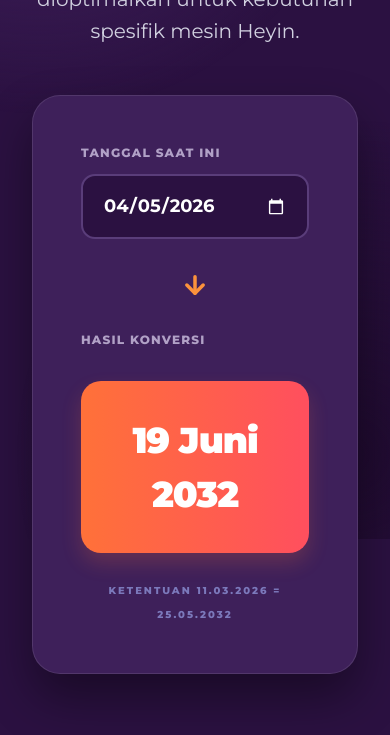
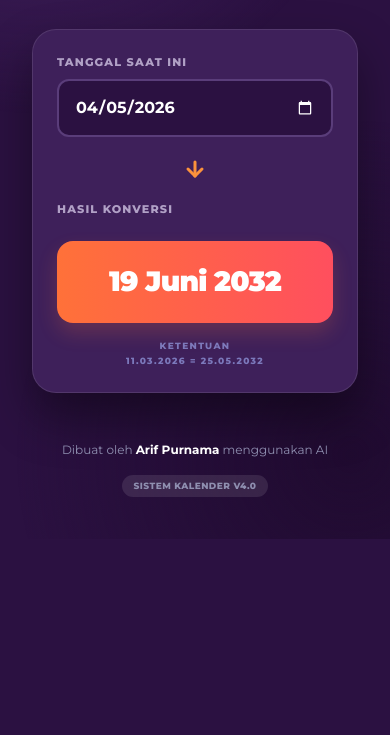
Before and after one commit to arifpurnama/heyin-date, a plain HTML site: page index.html in a window 390 px wide. Shown: the part 305-1040 px from the top of the page. After the commit the page ends 844 px from the top, so only its background shows below. Drawn offline with nearby package versions, Linux system fonts and the light colour scheme.

Commit message:
responsive

```diff
--- a/index.html
+++ b/index.html
@@ -26,6 +26,7 @@
             align-items: center;
             justify-content: center;
             min-height: 100vh;
+            padding: 1rem;
         }
 
         .fx-background {
@@ -42,42 +43,53 @@
         .container-box {
             max-width: 900px;
             width: 100%;
-            padding: 2rem;
+            padding: 1rem;
             text-align: center;
         }
 
         /* Hero Text - Metropolis Bold Style */
         .hero-title {
             font-weight: 900;
-            font-size: clamp(2.5rem, 8vw, 4.5rem);
-            line-height: 1.05;
+            font-size: clamp(2rem, 10vw, 4.5rem);
+            line-height: 1.1;
             letter-spacing: -0.05em;
-            margin-bottom: 1.5rem;
+            margin-bottom: 1rem;
         }
 
         .hero-subtitle {
-            font-size: 1.25rem;
+            font-size: clamp(1rem, 4vw, 1.25rem);
             font-weight: 400;
             color: #d1d1e0;
             max-width: 600px;
-            margin: 0 auto 3rem;
-            line-height: 1.6;
+            margin: 0 auto 2rem;
+            line-height: 1.5;
         }
 
         .fx-card {
             background-color: var(--fx-ink-light);
-            border-radius: 28px;
-            padding: 3rem;
+            border-radius: 24px;
+            padding: 2rem;
             box-shadow: 0 24px 48px rgba(0,0,0,0.4);
             text-align: left;
             border: 1px solid rgba(255,255,255,0.1);
+            width: 100%;
+        }
+
+        /* Penyesuaian padding untuk mobile */
+        @media (max-width: 640px) {
+            .fx-card {
+                padding: 1.5rem;
+            }
+            .result-date {
+                font-size: 1.75rem !important;
+            }
         }
 
         .fx-input-label {
             display: block;
             font-weight: 800;
-            font-size: 0.75rem;
-            margin-bottom: 0.75rem;
+            font-size: 0.7rem;
+            margin-bottom: 0.5rem;
             color: #b1a1c6;
             text-transform: uppercase;
             letter-spacing: 0.1em;
@@ -87,12 +99,13 @@
             width: 100%;
             background-color: var(--fx-ink);
             border: 2px solid #5a3d7a;
-            border-radius: 14px;
-            padding: 1rem 1.25rem;
+            border-radius: 12px;
+            padding: 0.875rem 1rem;
             color: white;
-            font-size: 1.125rem;
+            font-size: 1rem;
             font-weight: 700;
             transition: all 0.2s ease;
+            -webkit-appearance: none; /* Reset gaya default di iOS */
         }
 
         .fx-input:focus {
@@ -103,9 +116,9 @@
 
         .fx-result {
             background: linear-gradient(90deg, #ff7139, #ff4f5e);
-            border-radius: 20px;
-            padding: 2rem;
-            margin-top: 2rem;
+            border-radius: 16px;
+            padding: 1.5rem;
+            margin-top: 1.5rem;
             color: white;
             text-align: center;
             box-shadow: 0 10px 20px rgba(255, 113, 57, 0.2);
@@ -115,11 +128,13 @@
             font-weight: 900;
             font-size: 2.25rem;
             letter-spacing: -0.03em;
+            line-height: 1.2;
+            word-wrap: break-word;
         }
 
         .fx-footer {
-            margin-top: 4rem;
-            font-size: 0.875rem;
+            margin-top: 3rem;
+            font-size: 0.75rem;
             color: #8f8fb0;
         }
 
@@ -131,12 +146,12 @@
         .badge {
             display: inline-block;
             background: rgba(255,255,255,0.1);
-            padding: 5px 14px;
+            padding: 4px 12px;
             border-radius: 100px;
-            font-size: 10px;
+            font-size: 9px;
             font-weight: 800;
             letter-spacing: 0.05em;
-            margin-top: 1.5rem;
+            margin-top: 1rem;
         }
 
         input::-webkit-calendar-picker-indicator {
@@ -156,9 +171,9 @@
             </p>
         </header>
 
-        <main class="max-w-md mx-auto">
+        <main class="max-w-md mx-auto w-full">
             <div class="fx-card">
-                <div class="space-y-6">
+                <div class="space-y-4 md:space-y-6">
                     <!-- Bagian Input -->
                     <div>
                         <label class="fx-input-label">Tanggal Saat Ini</label>
@@ -166,8 +181,8 @@
                     </div>
 
                     <!-- Ikon Panah -->
-                    <div class="flex justify-center py-2">
-                        <svg width="28" height="28" viewBox="0 0 24 24" fill="none" stroke="currentColor" stroke-width="3" stroke-linecap="round" stroke-linejoin="round" class="text-orange-400">
+                    <div class="flex justify-center py-1">
+                        <svg width="24" height="24" viewBox="0 0 24 24" fill="none" stroke="currentColor" stroke-width="3" stroke-linecap="round" stroke-linejoin="round" class="text-orange-400">
                             <line x1="12" y1="5" x2="12" y2="19"></line>
                             <polyline points="19 12 12 19 5 12"></polyline>
                         </svg>
@@ -182,9 +197,9 @@
                     </div>
 
                     <!-- Label Ketentuan -->
-                    <div class="text-center mt-4">
-                        <span class="text-[10px] font-extrabold text-indigo-300 opacity-60 uppercase tracking-[0.2em]">
-                            Ketentuan 11.03.2026 = 25.05.2032
+                    <div class="text-center mt-2">
+                        <span class="text-[9px] md:text-[10px] font-extrabold text-indigo-300 opacity-60 uppercase tracking-[0.15em] block leading-relaxed">
+                            Ketentuan<br class="sm:hidden"> 11.03.2026 = 25.05.2032
                         </span>
                     </div>
                 </div>
```
